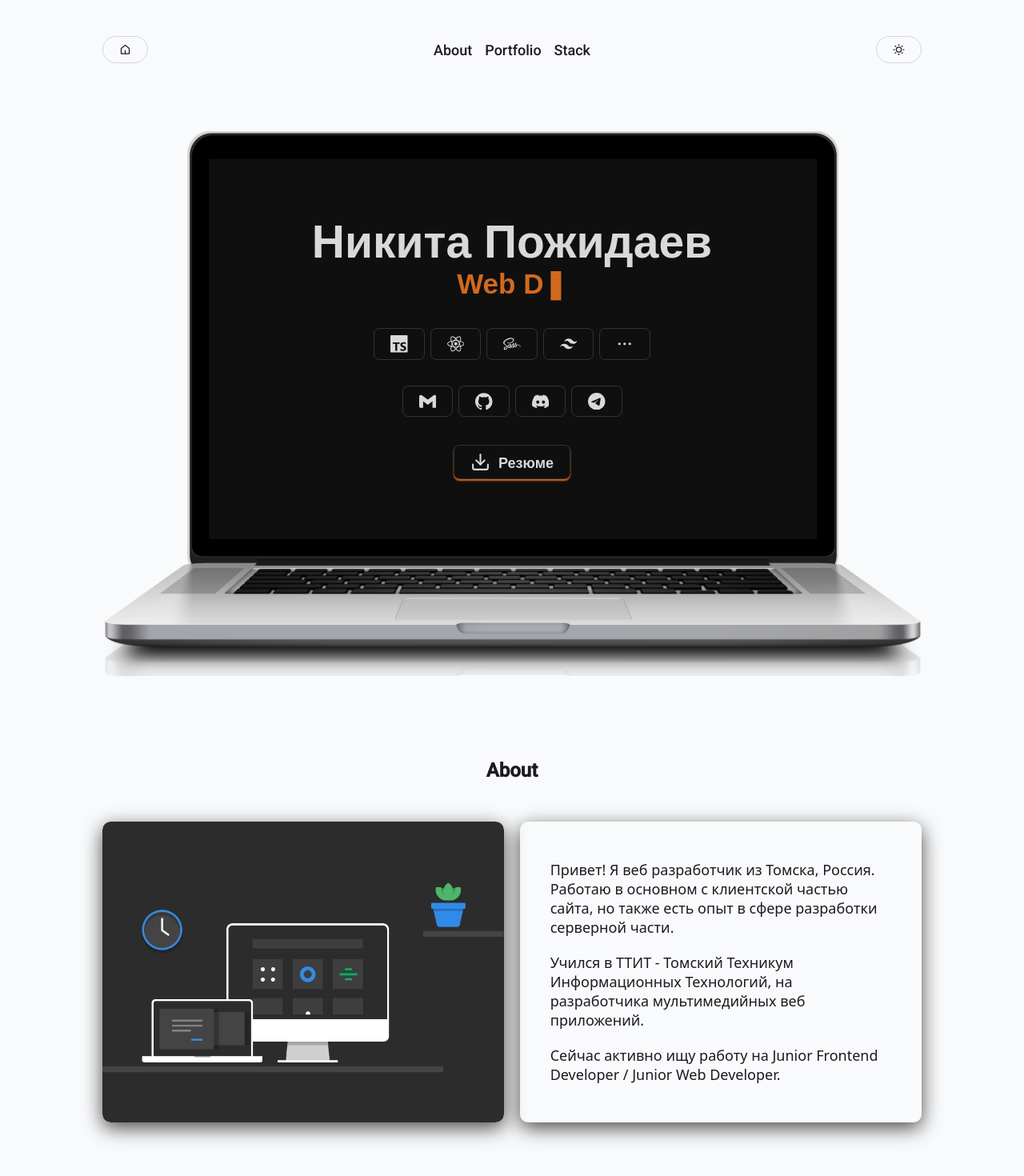
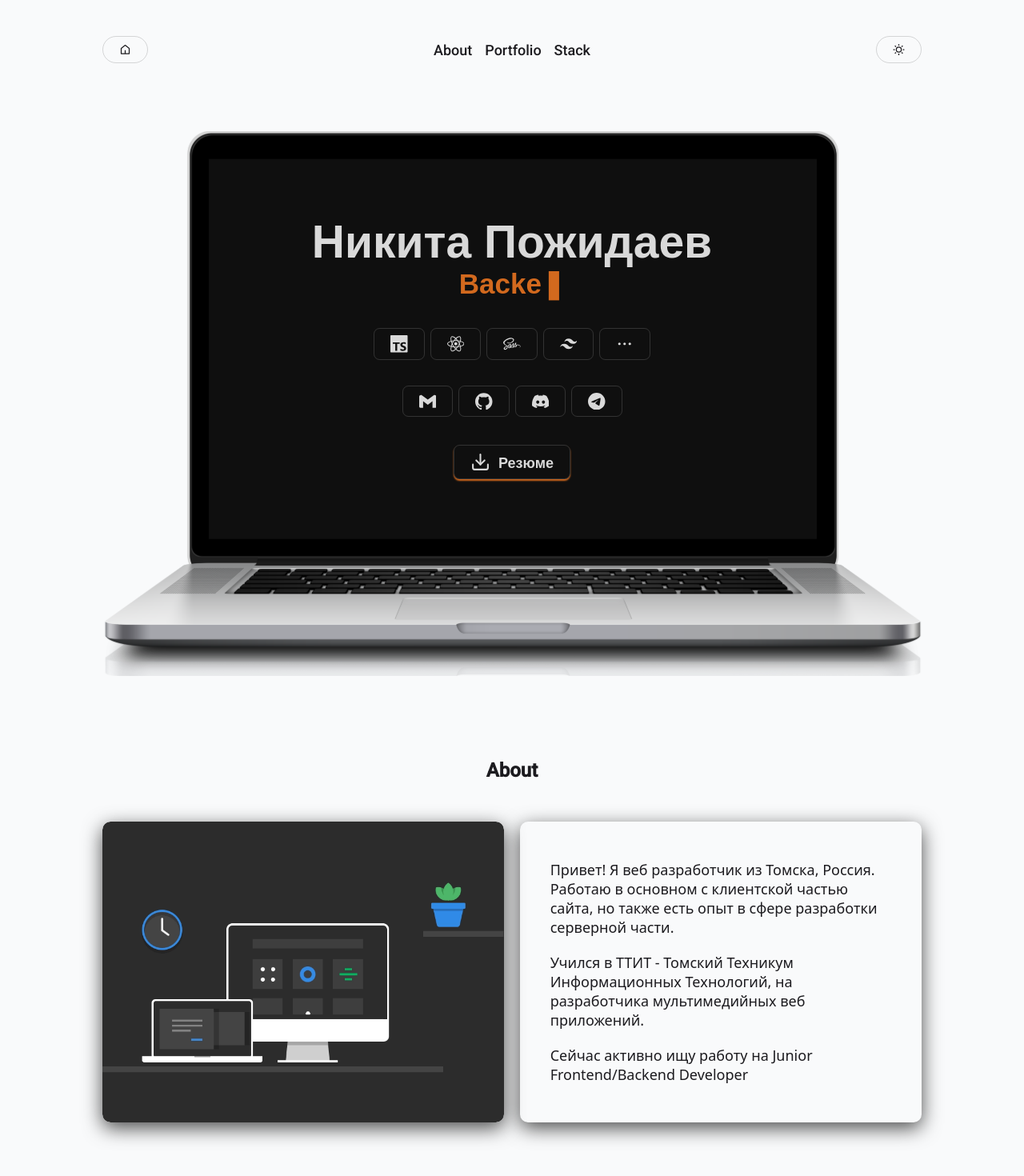
Before and after one commit to Innovavtion/portfolio, a Next.js app: page / in a window 1280 px wide. Shown: the top 1470 px of the page at 80% size. Built offline with nearby package versions, Linux system fonts and the light colour scheme.

Commit message:
update: info

```diff
--- a/components/Section/About/About.tsx
+++ b/components/Section/About/About.tsx
@@ -20,8 +20,7 @@ export default function About() {
               разработчика мультимедийных веб приложений.
             </p>
             <p className={styles.MainText}>
-              Сейчас активно ищу работу на Junior Frontend Developer / Junior
-              Web Developer.
+              Сейчас активно ищу работу на Junior Frontend/Backend Developer
             </p>
           </div>
           <div className={styles.AboutImage}>
--- a/components/Section/Home/Home.tsx
+++ b/components/Section/Home/Home.tsx
@@ -29,7 +29,11 @@ export default function Home() {
               <p className={styles.TextFIO}>Никита Пожидаев</p>
               <p className={styles.TextTypes} translate="no">
                 <ReactTyped
-                  strings={["Frontend Developer", "Web Developer"]}
+                  strings={[
+                    "Frontend Developer",
+                    "Backend Developer",
+                    "Fullstack Developer",
+                  ]}
                   typeSpeed={150}
                   loop
                   backSpeed={35}
--- a/components/Section/Portfolio/Portfolio.data.tsx
+++ b/components/Section/Portfolio/Portfolio.data.tsx
@@ -9,7 +9,6 @@ import {
   SiTypescript,
   SiReact,
   SiNextdotjs,
-  SiNestjs,
   SiTailwindcss,
   SiMui,
 } from "react-icons/si";
@@ -42,7 +41,6 @@ export const PortfolioData: Array<portfolioProps> = [
     stack: [
       { text: "TypeScript", icon: <SiTypescript /> },
       { text: "Next", icon: <SiNextdotjs /> },
-      { text: "Nest", icon: <SiNestjs /> },
       { text: "Mui", icon: <SiMui /> },
     ],
     image: KanbanImage,
```
Also changed, not shown: 1 other file (tests, documents, lock files or other folders).
